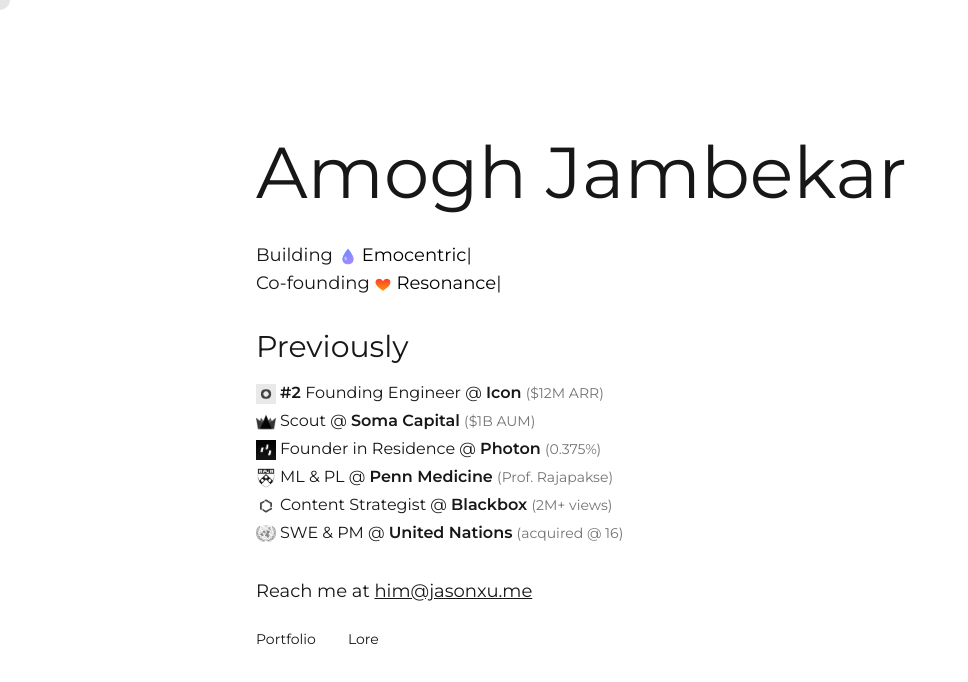
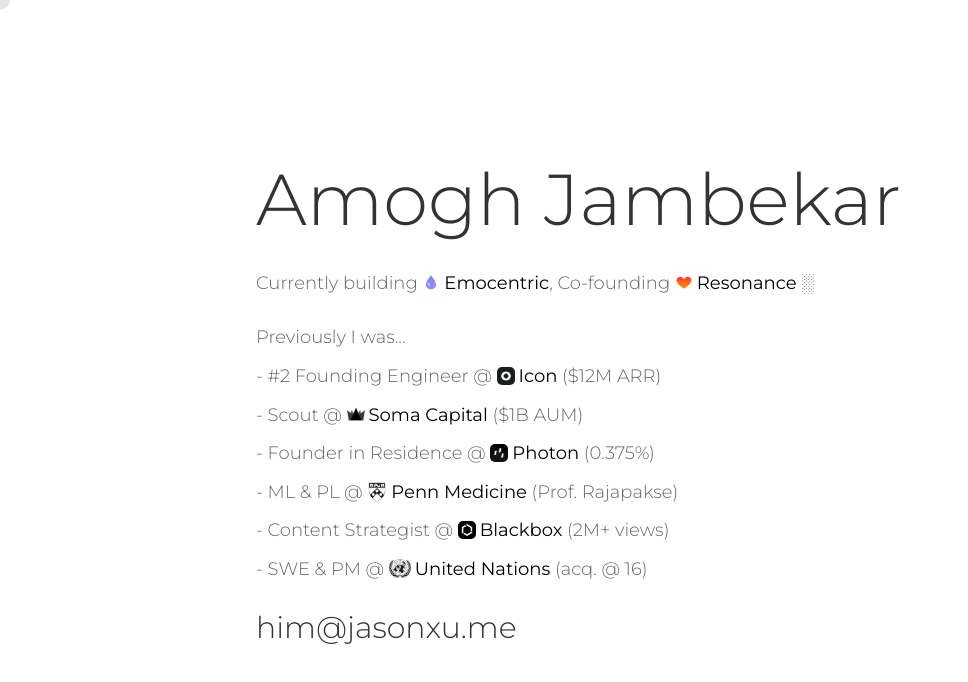
Before and after one commit to AmoghJambekar/Personal-Website, a Next.js app: page / in a window 1280 px wide. Shown: the top 682 px of the page, without its empty margins (0-968 px from the left). Built offline with nearby package versions, Linux system fonts and the light colour scheme.

Commit message:
fix: what items are selected, cursor, and structure of site

```diff
--- a/src/app/page.tsx
+++ b/src/app/page.tsx
@@ -2,197 +2,196 @@
 
 /* ── Types ─────────────────────────────────────────────── */
 
-type InlineLink = {
-  text: string;
-  href: string;
-  icon?: string;
-  iconWidth?: number;
-  iconHeight?: number;
-  iconInvert?: boolean;
+type IconConfig = {
+  src: string;
+  alt: string;
+  size?: number;
+  radius?: number;
+  dy?: number;
+  bg?: string;
+  fit?: "contain" | "fill" | "cover";
+  grayscale?: boolean;
+  invert?: boolean;
+  brightness?: number;
+  zoom?: number;
 };
 
-type HeroSegment =
-  | { type: "text"; value: string }
-  | { type: "link"; link: InlineLink }
-  | { type: "blink" };
+type LinkSegment = {
+  link: { text: string; url: string; icon?: IconConfig };
+};
+type TextSegment = { text: string };
+type Segment = LinkSegment | TextSegment;
 
-/* ── Content — swap these with your own later ──────────── */
+/* ── Content — swap with your own ─────────────────────── */
 
-const HERO_CONTENT: HeroSegment[][] = [
+const LINES: Segment[][] = [
   [
-    { type: "text", value: "Building " },
+    { text: "Currently building " },
     {
-      type: "link",
       link: {
         text: "Emocentric",
-        href: "https://emo.studio",
-        icon: "/emocentric.svg",
-        iconWidth: 20,
-        iconHeight: 20,
+        url: "https://www.emo.studio",
+        icon: { src: "/emocentric.svg", alt: "Emocentric" },
       },
     },
-    { type: "blink" },
+    { text: ", Co-founding " },
+    {
+      link: {
+        text: "Resonance",
+        url: "https://rsnc.ai",
+        icon: { src: "/pally.svg", alt: "Pally" },
+      },
+    },
+  ],
+  [{ text: "Previously I was..." }],
+  [
+    { text: "- #2 Founding Engineer @ " },
+    {
+      link: {
+        text: "Icon",
+        url: "https://icon.com",
+        icon: { src: "/icon.png", alt: "Icon", dy: 1 },
+      },
+    },
+    { text: " ($12M ARR)" },
   ],
   [
-    { type: "text", value: "Co-founding " },
+    { text: "- Scout @ " },
     {
-      type: "link",
       link: {
-        text: "Resonance",
-        href: "https://rsnc.ai",
-        icon: "/pally.svg",
-        iconWidth: 18,
-        iconHeight: 18,
+        text: "Soma Capital",
+        url: "https://somacap.com/",
+        icon: { src: "/soma.png", alt: "Soma Capital", fit: "contain" },
       },
     },
-    { type: "blink" },
+    { text: " ($1B AUM)" },
   ],
-];
-
-type ExperienceItem = {
-  prefix: string;
-  role: string;
-  company: string;
-  detail: string;
-  icon: string;
-  iconWidth: number;
-  iconHeight: number;
-  iconInvert?: boolean;
-};
-
-const EXPERIENCE: ExperienceItem[] = [
+  [
+    { text: "- Founder in Residence @ " },
     {
-    prefix: "#2",
-    role: "Founding Engineer",
-    company: "Icon",
-    detail: "$12M ARR",
-    icon: "/icon.png",
-    iconWidth: 20,
-    iconHeight: 20,
-    iconInvert: true,
+      link: {
+        text: "Photon",
+        url: "https://photon.codes",
+        icon: { src: "/photon.png", alt: "Photon" },
       },
+    },
+    { text: " (0.375%)" },
+  ],
+  [
+    { text: "- ML & PL @ " },
     {
-    prefix: "",
-    role: "Scout",
-    company: "Soma Capital",
-    detail: "$1B AUM",
-    icon: "/soma.png",
-    iconWidth: 20,
-    iconHeight: 20,
+      link: {
+        text: "Penn Medicine",
+        url: "https://www.pennmedicine.org/",
+        icon: {
+          src: "/penn.png",
+          alt: "Penn Medicine",
+          size: 20,
+          dy: 1,
+          grayscale: true,
         },
+      },
+    },
+    { text: " (Prof. Rajapakse)" },
+  ],
+  [
+    { text: "- Content Strategist @ " },
     {
-    prefix: "",
-    role: "Founder in Residence",
-    company: "Photon",
-    detail: "0.375%",
-    icon: "/photon.png",
-    iconWidth: 20,
-    iconHeight: 20,
+      link: {
+        text: "Blackbox",
+        url: "https://blackbox.ai",
+        icon: { src: "/blackbox.png", alt: "Blackbox" },
       },
+    },
+    { text: " (2M+ views)" },
+  ],
+  [
+    { text: "- SWE & PM @ " },
     {
-    prefix: "",
-    role: "ML & PL",
-    company: "Penn Medicine",
-    detail: "Prof. Rajapakse",
-    icon: "/penn.png",
-    iconWidth: 20,
-    iconHeight: 20,
+      link: {
+        text: "United Nations",
+        url: "https://un.org",
+        icon: {
+          src: "/un.png",
+          alt: "United Nations",
+          size: 22,
+          grayscale: true,
+          brightness: 0.1,
+          zoom: 1,
+          fit: "contain",
         },
-  {
-    prefix: "",
-    role: "Content Strategist",
-    company: "Blackbox",
-    detail: "2M+ views",
-    icon: "/blackbox.png",
-    iconWidth: 20,
-    iconHeight: 20,
-    iconInvert: true,
       },
-  {
-    prefix: "",
-    role: "SWE & PM",
-    company: "United Nations",
-    detail: "acquired @ 16",
-    icon: "/un.png",
-    iconWidth: 20,
-    iconHeight: 20,
     },
+    { text: " (acq. @ 16)" },
+  ],
 ];
 
 const EMAIL = "him@jasonxu.me";
 
-const FOOTER_LINKS = [
-  { label: "Portfolio", href: "#" },
-  { label: "Lore", href: "#" },
-];
+const COLORS = {
+  background: "#ffffff",
+  primary: "#333333",
+  secondary: "#666666",
+};
 
-const STORY_LINKS = [
-  { label: "Portfolio", href: "#" },
-  { label: "Lore", href: "#" },
-];
+const FONT_BODY = {
+  fontFamily: "var(--font-montserrat), sans-serif",
+  fontWeight: 300 as const,
+};
 
-/* ── Components ────────────────────────────────────────── */
+const FONT_HEADING = {
+  fontFamily: "var(--font-garamond), serif",
+  fontWeight: 300 as const,
+};
 
-function InlineLinkEl({ link }: { link: InlineLink }) {
-  return (
-    <a
-      href={link.href}
-      target="_blank"
-      rel="noopener noreferrer"
-      className="inline-link"
-    >
-      {link.icon && (
-        <Image
-          src={link.icon}
-          alt=""
-          width={link.iconWidth ?? 18}
-          height={link.iconHeight ?? 18}
-          className={`mr-1 inline-block align-middle ${
-            link.iconInvert ? "invert" : ""
-          }`}
-        />
-      )}
-      {link.text}
-    </a>
-  );
+/* ── Helpers ───────────────────────────────────────────── */
+
+function lineSpacing(index: number): string | undefined {
+  if (index === 0) return undefined;
+  if (index === 1) return "mt-6";
+  return "mt-2";
 }
 
-function HeroLine({ segments }: { segments: HeroSegment[] }) {
+function IconBadge({ icon }: { icon: IconConfig }) {
+  const size = icon.size ?? 18;
+  const radius = icon.radius ?? 5;
+
+  const filterParts = [
+    icon.grayscale && "grayscale(1)",
+    icon.invert && "invert(1)",
+    icon.brightness != null && `brightness(${icon.brightness})`,
+  ].filter(Boolean);
+
+  const fitClass =
+    icon.fit === "contain"
+      ? "object-contain"
+      : icon.fit === "fill"
+        ? "object-fill"
+        : "object-cover";
+
   return (
-    <p className="text-base md:text-lg">
-      {segments.map((seg, i) => {
-        if (seg.type === "text") return <span key={i}>{seg.value}</span>;
-        if (seg.type === "link")
-          return <InlineLinkEl key={i} link={seg.link} />;
-        if (seg.type === "blink")
-          return (
-            <span key={i} className="animate-blink">
-              |
+    <span
+      className="inline-block align-middle mr-1 overflow-hidden"
+      style={{
+        width: `${size}px`,
+        height: `${size}px`,
+        borderRadius: `${radius}px`,
+        marginTop: `${-4 + (icon.dy ?? 0)}px`,
+        backgroundColor: icon.bg,
+      }}
+    >
+      <Image
+        src={icon.src}
+        alt={icon.alt}
+        width={size}
+        height={size}
+        className={`h-full w-full ${fitClass}`}
+        style={{
+          ...(icon.zoom ? { transform: `scale(${icon.zoom})` } : {}),
+          filter: filterParts.length ? filterParts.join(" ") : undefined,
+        }}
+      />
     </span>
-          );
-        return null;
-      })}
-    </p>
-  );
-}
-
-function ExperienceRow({ item }: { item: ExperienceItem }) {
-  return (
-    <p className="text-sm md:text-base">
-      <Image
-        src={item.icon}
-        alt=""
-        width={item.iconWidth}
-        height={item.iconHeight}
-        className={`mr-1 inline-block align-middle ${
-          item.iconInvert ? "brightness-75 grayscale invert" : "grayscale"
-        }`}
-      />
-      {item.prefix && <span className="font-semibold">{item.prefix} </span>}
-      {item.role} @{" "}
-      <span className="font-semibold">{item.company}</span>{" "}
-      <span className="text-sm opacity-60">({item.detail})</span>
-    </p>
   );
 }
 
@@ -200,55 +199,77 @@
 
 export default function Home() {
   return (
-    <main className="flex min-h-screen w-full items-center justify-center px-6 md:px-12">
-      <div className="w-full max-w-3xl">
+    <div
+      className="min-h-screen transition-colors duration-300"
+      style={{
+        ...FONT_BODY,
+        backgroundColor: COLORS.background,
+        color: COLORS.primary,
+      }}
+    >
+      <section className="min-h-screen flex items-center justify-center px-6 md:px-12">
+        <div className="w-full max-w-3xl mt-6 mb-6">
           {/* Heading */}
           <h1
-          className="text-5xl leading-tight md:text-6xl lg:text-7xl"
-          style={{ fontFamily: "var(--font-garamond)" }}
+            className="text-5xl md:text-6xl lg:text-7xl mb-6 leading-tight transition-colors duration-300"
+            style={{ ...FONT_HEADING, color: COLORS.primary }}
           >
             Amogh Jambekar
           </h1>
 
-        {/* Hero lines */}
-        <div className="mt-6">
-          {HERO_CONTENT.map((line, i) => (
-            <HeroLine key={i} segments={line} />
+          {/* Content lines */}
+          <div
+            className="text-base md:text-lg transition-colors duration-300"
+            style={{ color: COLORS.secondary, lineHeight: 1.7 }}
+          >
+            {LINES.map((segments, lineIdx) => (
+              <p key={lineIdx} className={lineSpacing(lineIdx)}>
+                {segments.map((seg, segIdx) =>
+                  "link" in seg ? (
+                    <a
+                      key={segIdx}
+                      href={seg.link.url}
+                      target="_blank"
+                      rel="noopener noreferrer"
+                      className="inline-link"
+                    >
+                      {seg.link.icon && <IconBadge icon={seg.link.icon} />}
+                      {seg.link.text}
+                    </a>
+                  ) : (
+                    <span key={segIdx}>{seg.text}</span>
+                  )
+                )}
+                {lineIdx === 0 && (
+                  <span
+                    className="animate-blink"
+                    style={{ color: COLORS.secondary }}
+                  >
+                    {" "}
+                    ░
+                  </span>
+                )}
+              </p>
             ))}
           </div>
 
-        {/* Previously */}
-        <h2 className="mt-8 mb-4 text-2xl md:text-3xl" style={{ fontFamily: "var(--font-garamond)" }}>
-          Previously
-        </h2>
-        <div className="space-y-1">
-          {EXPERIENCE.map((item, i) => (
-            <ExperienceRow key={i} item={item} />
-          ))}
-        </div>
-
-        {/* Contact */}
-        <div className="mt-8">
-          <p className="text-base md:text-lg">
-            Reach me at{" "}
+          {/* Email */}
+          <h2>
             <a
               href={`mailto:${EMAIL}`}
-              className="contact-link underline"
+              className="contact-link text-2xl md:text-3xl mt-6 leading-tight inline-block transition-colors duration-300"
+              style={{
+                ...FONT_HEADING,
+                color: COLORS.primary,
+                textDecoration: "none",
+                transformOrigin: "left center",
+              }}
             >
               {EMAIL}
             </a>
-          </p>
+          </h2>
         </div>
-
-        {/* Footer nav */}
-        <nav className="mt-6 mb-6 flex flex-wrap gap-x-6 gap-y-3 md:gap-x-8">
-          {FOOTER_LINKS.map((link, i) => (
-            <a key={i} href={link.href} className="nav-link text-sm">
-              {link.label}
-            </a>
-          ))}
-        </nav>
+      </section>
     </div>
-    </main>
   );
 }
--- a/src/components/BlobCursor.tsx
+++ b/src/components/BlobCursor.tsx
@@ -1,6 +1,109 @@
 "use client";
 
 import { useEffect, useRef } from "react";
+
+const HOVER_CLASSES: Record<string, string> = {
+  header: "hover-header",
+  contact: "hover-contact",
+  button: "hover-button",
+  skill: "hover-skill",
+  underline: "hover-underline",
+};
+
+function expandRect(
+  rect: DOMRect,
+  pad: { top: number; right: number; bottom: number; left: number }
+) {
+  return new DOMRect(
+    rect.left - pad.left,
+    rect.top - pad.top,
+    rect.width + pad.left + pad.right,
+    rect.height + pad.top + pad.bottom
+  );
+}
+
+function hitTest(
+  x: number,
+  y: number,
+  rect: DOMRect,
+  pad = { top: 0, right: 0, bottom: 0, left: 0 }
+) {
+  return (
+    x >= rect.left - pad.left &&
+    x <= rect.right + pad.right &&
+    y >= rect.top - pad.top &&
+    y <= rect.bottom + pad.bottom
+  );
+}
+
+type HoverTarget = { type: string; bounds: DOMRect } | null;
+
+function detectHover(x: number, y: number): HoverTarget {
+  const el = document.elementFromPoint(x, y);
+  if (!el) return null;
+
+  const pad = { top: 2, right: 8, bottom: 2, left: 8 };
+
+  for (const navLink of document.querySelectorAll(".nav-link")) {
+    const rect = navLink.getBoundingClientRect();
+    if (hitTest(x, y, rect)) {
+      return { type: "header", bounds: expandRect(rect, pad) };
+    }
+  }
+
+  for (const inlineLink of document.querySelectorAll(".inline-link")) {
+    const rect = inlineLink.getBoundingClientRect();
+    if (hitTest(x, y, rect)) {
+      return { type: "header", bounds: expandRect(rect, pad) };
+    }
+  }
+
+  const skillBubble = el.closest(".skill-bubble");
+  if (skillBubble) {
+    const rect = skillBubble.getBoundingClientRect();
+    const sPad = { top: 4, right: 8, bottom: 4, left: 8 };
+    if (hitTest(x, y, rect, sPad)) {
+      return { type: "skill", bounds: expandRect(rect, sPad) };
+    }
+  }
+
+  const contactLink = el.closest(".contact-link");
+  if (contactLink) {
+    const rect = contactLink.getBoundingClientRect();
+    return {
+      type: "contact",
+      bounds: new DOMRect(rect.left, rect.bottom - 2, rect.width, 2),
+    };
+  }
+
+  const downloadBtn = el.closest(".download-btn");
+  if (downloadBtn) {
+    const rect = downloadBtn.getBoundingClientRect();
+    const bPad = { top: 2, right: 8, bottom: 2, left: 8 };
+    if (hitTest(x, y, rect, bPad)) {
+      return {
+        type: "button",
+        bounds: expandRect(rect, { top: 2, right: 4, bottom: 2, left: 4 }),
+      };
+    }
+  }
+
+  const h2 = el.closest("h2");
+  if (h2) {
+    const range = document.createRange();
+    range.selectNodeContents(h2);
+    const rect = range.getBoundingClientRect();
+    if (hitTest(x, y, rect, pad)) {
+      return { type: "header", bounds: expandRect(rect, pad) };
+    }
+  }
+
+  return null;
+}
+
+function lerp(a: number, b: number) {
+  return a + (b - a) * 0.12;
+}
 
 export default function BlobCursor() {
   const blobRef = useRef<HTMLDivElement>(null);
@@ -9,104 +112,78 @@
     const blob = blobRef.current;
     if (!blob) return;
 
-    // Hide on touch devices
-    if ("ontouchstart" in window || navigator.maxTouchPoints > 0) {
+    const mouseX = { current: 0 };
+    const mouseY = { current: 0 };
+    const blobX = { current: 0 };
+    const blobY = { current: 0 };
+    const blobW = { current: 20 };
+    const blobH = { current: 20 };
+    const hoverTarget: { current: HoverTarget } = { current: null };
+    const prevType: { current: string | null } = { current: null };
+
+    const onTouchStart = () => {
       blob.style.display = "none";
-      document.body.style.cursor = "auto";
-      return;
-    }
+    };
+    window.addEventListener("touchstart", onTouchStart, { once: true });
 
-    let mouseX = 0;
-    let mouseY = 0;
-    let blobX = 0;
-    let blobY = 0;
-    let animationId: number;
-    const ease = 0.12;
-
-    const handleMouseMove = (e: MouseEvent) => {
-      mouseX = e.clientX;
-      mouseY = e.clientY;
+    const updateHover = (x: number, y: number) => {
+      hoverTarget.current = detectHover(x, y);
     };
 
-    const handleScroll = () => {
-      // Force update position on scroll
+    const onMouseMove = (e: MouseEvent) => {
+      mouseX.current = e.clientX;
+      mouseY.current = e.clientY;
+      updateHover(e.clientX, e.clientY);
+    };
+
+    const onScroll = () => {
+      updateHover(mouseX.current, mouseY.current);
     };
 
     const animate = () => {
-      blobX += (mouseX - blobX) * ease;
-      blobY += (mouseY - blobY) * ease;
-      blob.style.left = `${blobX}px`;
-      blob.style.top = `${blobY}px`;
+      const target = hoverTarget.current;
+      const type = target?.type ?? null;
 
-      // Hover detection
-      const hoverTargets = document.querySelectorAll(
-        ".nav-link, .inline-link, .contact-link, .download-btn, .skill-bubble, h2"
-      );
-
-      let isHovering = false;
-      let hoverClass = "";
-      let targetWidth = 20;
-      let targetHeight = 20;
-
-      hoverTargets.forEach((el) => {
-        const rect = el.getBoundingClientRect();
-        if (
-          mouseX >= rect.left &&
-          mouseX <= rect.right &&
-          mouseY >= rect.top &&
-          mouseY <= rect.bottom
-        ) {
-          isHovering = true;
-          targetWidth = rect.width + 16;
-          targetHeight = rect.height + 8;
-
-          if (el.classList.contains("nav-link")) {
-            hoverClass = "hover-button";
-          } else if (el.classList.contains("inline-link")) {
-            hoverClass = "hover-underline";
-            targetWidth = rect.width;
-            targetHeight = 3;
-          } else if (el.classList.contains("contact-link")) {
-            hoverClass = "hover-contact";
-          } else if (el.classList.contains("download-btn")) {
-            hoverClass = "hover-button";
-          } else if (el.classList.contains("skill-bubble")) {
-            hoverClass = "hover-skill";
-          } else if (el.tagName === "H2") {
-            hoverClass = "hover-header";
-          }
-        }
-      });
-
-      // Remove all hover classes
-      blob.classList.remove(
-        "hover-header",
-        "hover-button",
-        "hover-contact",
-        "hover-skill",
-        "hover-underline"
-      );
-
-      if (isHovering && hoverClass) {
-        blob.classList.add(hoverClass);
-        blob.style.width = `${targetWidth}px`;
-        blob.style.height = `${targetHeight}px`;
-      } else {
-        blob.style.width = "20px";
-        blob.style.height = "20px";
+      if (type !== prevType.current) {
+        Object.values(HOVER_CLASSES).forEach((cls) =>
+          blob.classList.remove(cls)
+        );
+        if (type) blob.classList.add(HOVER_CLASSES[type]);
+        prevType.current = type;
       }
 
-      animationId = requestAnimationFrame(animate);
+      if (target) {
+        const cx = target.bounds.left + target.bounds.width / 2;
+        const cy = target.bounds.top + target.bounds.height / 2;
+        blobX.current = lerp(blobX.current, cx);
+        blobY.current = lerp(blobY.current, cy);
+        blobW.current = lerp(blobW.current, target.bounds.width);
+        blobH.current = lerp(blobH.current, target.bounds.height);
+      } else {
+        blobX.current = lerp(blobX.current, mouseX.current);
+        blobY.current = lerp(blobY.current, mouseY.current);
+        blobW.current = lerp(blobW.current, 20);
+        blobH.current = lerp(blobH.current, 20);
+      }
+
+      blob.style.transform = "translate(-50%, -50%)";
+      blob.style.left = `${blobX.current}px`;
+      blob.style.top = `${blobY.current}px`;
+      blob.style.width = `${blobW.current}px`;
+      blob.style.height = `${blobH.current}px`;
+
+      requestAnimationFrame(animate);
     };
 
-    window.addEventListener("mousemove", handleMouseMove);
-    window.addEventListener("scroll", handleScroll);
-    animationId = requestAnimationFrame(animate);
+    window.addEventListener("mousemove", onMouseMove);
+    window.addEventListener("scroll", onScroll, true);
+    const raf = requestAnimationFrame(animate);
 
     return () => {
-      window.removeEventListener("mousemove", handleMouseMove);
-      window.removeEventListener("scroll", handleScroll);
-      cancelAnimationFrame(animationId);
+      window.removeEventListener("mousemove", onMouseMove);
+      window.removeEventListener("scroll", onScroll, true);
+      window.removeEventListener("touchstart", onTouchStart);
+      cancelAnimationFrame(raf);
     };
   }, []);
 
```
Lines whose indentation alone changed are shown as unchanged.
